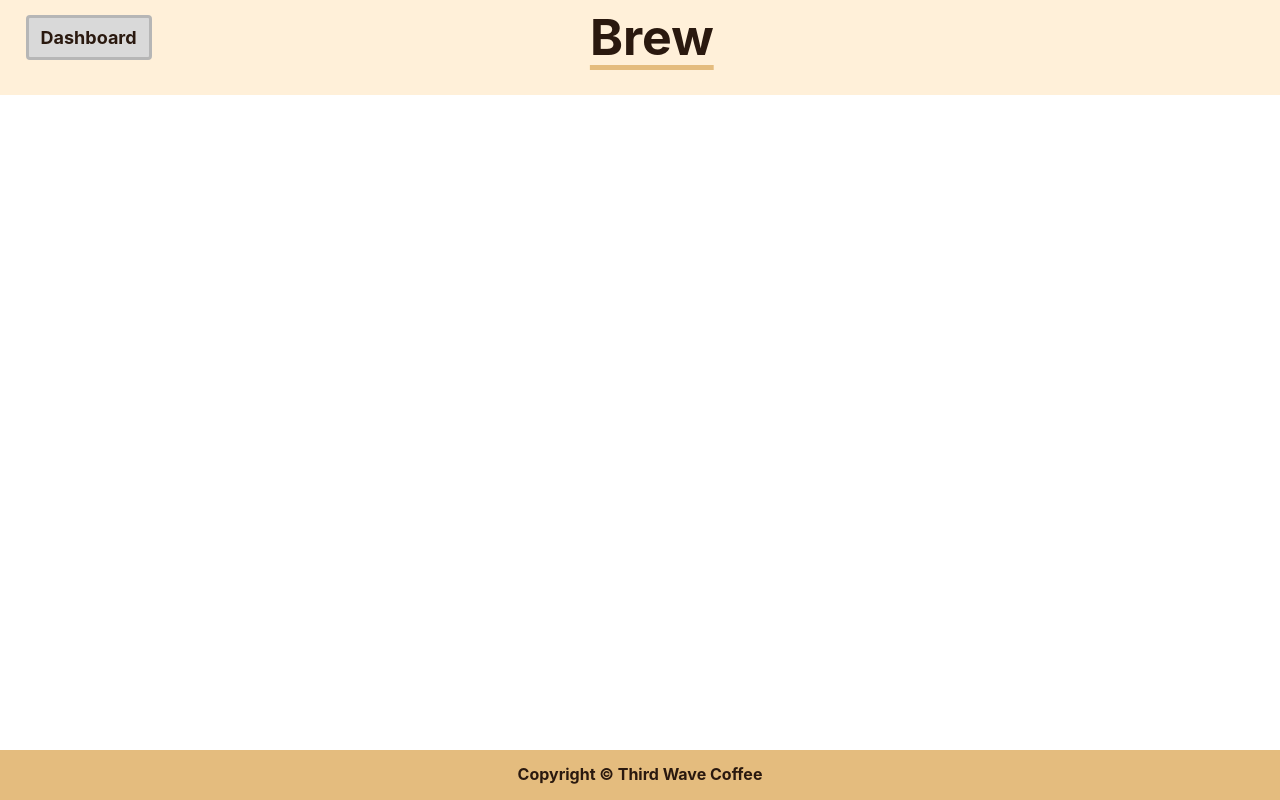
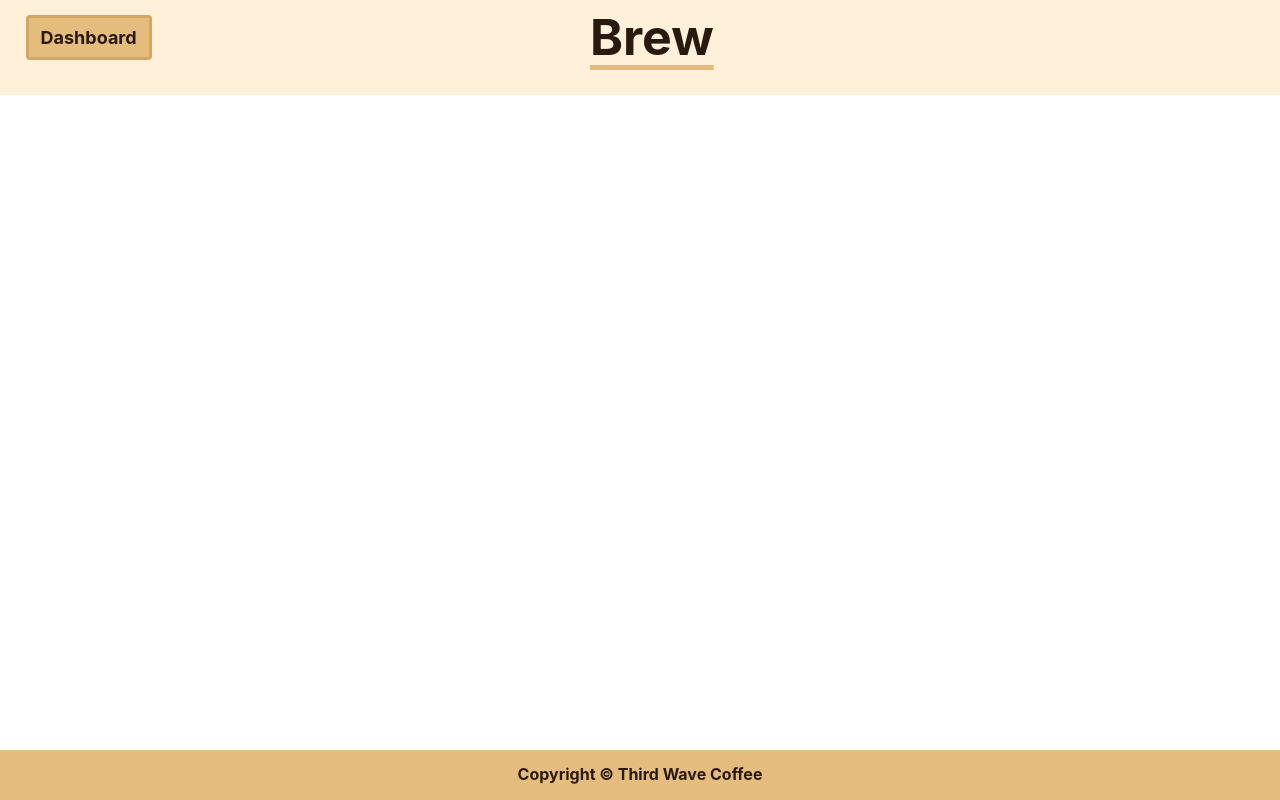
Before and after one commit to Eshi44/Third-Wave-Coffe, a React (Create React App) app in the folder client/: page /brew in a window 1280 px wide. Built offline with nearby package versions, Linux system fonts and the light colour scheme.

Commit message:
added more folders for containers

```diff
--- a/client/src/components/Shared/Footer/Footer.css
+++ b/client/src/components/Shared/Footer/Footer.css
@@ -1,3 +1,4 @@
+/* footer */
 footer#footer {
     position: fixed;
     left: 0;
@@ -8,8 +9,8 @@ footer#footer {
     text-align: center;
     font-weight: bold;
     height: 50px;
-
  }
+ /* footer text alignment */
  #copyright {
     margin-top: 12px;
   }
--- a/client/src/components/Shared/Header/Header.css
+++ b/client/src/components/Shared/Header/Header.css
@@ -1,3 +1,4 @@
+/* header background */
 header {
 	background-color: #fff0d9;
 	color: #2a190f;
@@ -5,21 +6,24 @@ header {
 	width: 100%;
 	position: relative;
 }
+/* user dashboard button */
 #dashboard {
 	color: #2a190f;
 	font-weight: bold;
 	font-size: large;
-	background-color: #d9d9d9;
-	border-color: #b6b6b6;
+	background-color: #e4bc7e;
+	border-color: #d3a664;
 	border-width: 3px;
 	margin-left: 2%;
 	margin-top: 1.2%;
 	float: left;
 }
+/* user dashboard button hover features */
 #dashboard:hover {
-	background-color: #a5a5a5;
-	border-color: #a5a5a5;
+	background-color: #d3a664;
+	border-color: #d3a664;
 }
+/* dashboard title */
 #preferencesHeader {
 	font-size: 50px;
 	font-weight: bold;
--- a/client/src/components/Shared/Header/Header.jsx
+++ b/client/src/components/Shared/Header/Header.jsx
@@ -2,10 +2,7 @@ import React from "react";
 import "./Header.css";
 import { Link } from "react-router-dom";
 
-
-
 const Header = (props) => {
-
 	return (
 		<>
 			<header id="header">
@@ -13,7 +10,6 @@ const Header = (props) => {
 					<button type="button" id="dashboard" className="btn btn-primary">
 						Dashboard
 					</button>
-
 				</Link>
 				<p id="preferencesHeader">{props.name}</p>
 			</header>
--- a/client/src/containers/Main.css
+++ b/client/src/containers/Main/Main.css
@@ -27,7 +27,6 @@ h5 {
 	margin-top: 5%;
 	margin-bottom: 10%;
 }
-
 #coffee-row img {
 	max-width: 150px;
 }
--- a/client/src/containers/Main.jsx
+++ b/client/src/containers/Main/Main.jsx
@@ -1,7 +1,7 @@
 import React, { Component } from "react";
-import NavBar from "../components/Shared/NavBar/NavBar";
+import NavBar from "../../components/Shared/NavBar/NavBar";
 import "./Main.css";
-import Chemex from"../images/chemex-animated.png"
+import Chemex from"../../images/chemex-animated.png"
 class Main extends Component {
 	render() {
 		return (
--- a/client/src/containers/Preferences/Preferences.jsx
+++ b/client/src/containers/Preferences/Preferences.jsx
@@ -20,7 +20,9 @@ class Chemex extends Component {
 				</div>
 				<div className="container" id="cardCalculation">
 					<div className="card" id="card-body">
-						<div className="card-body">This is some text within a card body.</div>
+						<div className="card-body">
+							This is some text within a card body.
+						</div>
 					</div>
 				</div>
 			</>
--- a/client/src/containers/SignIn.jsx
+++ b/client/src/containers/SignIn.jsx
@@ -16,7 +16,7 @@ class SignIn extends Component {
 		const { name, value } = event.target;
 		this.setState({
 			[name]: value,
-			error: ""
+			error: "",
 		});
 	};
 
@@ -68,7 +68,6 @@ class SignIn extends Component {
 				<div className="row">
 					<div className="col-4"></div>
 					<div className="col-4">
-
 						<form onSubmit={this.handleSubmit}>
 							<h2>Login</h2>
 							<Input
@@ -78,7 +77,6 @@ class SignIn extends Component {
 								label="Username"
 								value={this.state.ussername}
 								handleChange={this.handleInputChange}
-
 							/>
 
 							<Input
@@ -88,7 +86,6 @@ class SignIn extends Component {
 								label="Password"
 								value={this.state.password}
 								handleChange={this.handleInputChange}
-
 							/>
 
 							<button type="submit" id="login" className="btn btn-primary">
```
Also changed, not shown: client/src/App.js (+7 -4 lines), client/src/components/Shared/Input.jsx (+4 -6 lines), client/src/components/Shared/NavBar/NavBar.css (+7 -0 lines), client/src/containers/NotFound/NotFound.jsx (renamed from client/src/containers/NotFound.jsx). Lines whose indentation alone changed are shown as unchanged.
